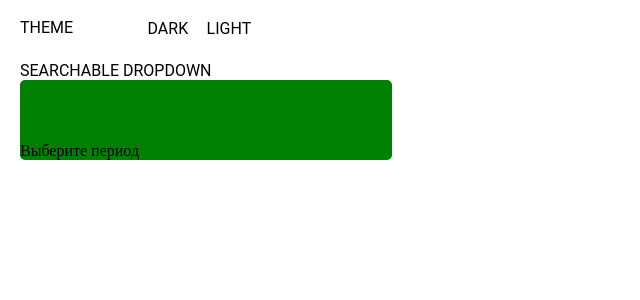
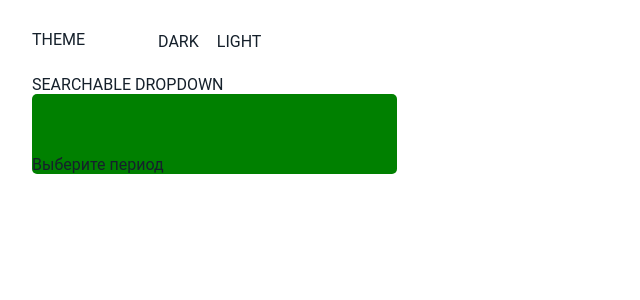
Before and after one commit to skinnykaen/DropDown-VueJs, a Vue app: page / in a window 1280 px wide. Shown: the top 300 px of the page, without its empty margins (0-640 px from the left). Built offline with nearby package versions, Linux system fonts and the light colour scheme.

Commit message:
switch mode

```diff
--- a/src/App.vue
+++ b/src/App.vue
@@ -1,7 +1,7 @@
 <template>
-  <div class="app">
-    <SwitchTheme></SwitchTheme>
-    <DropDown></DropDown>
+  <div class="app" :class="mode">
+    <SwitchTheme @toggleTheme="toggleTheme"></SwitchTheme>
+    <DropDown ></DropDown>
   </div>
 </template>
 
@@ -9,11 +9,21 @@
 import SwitchTheme from "@/components/SwitchTheme";
 import DropDown from "@/components/DropDown";
 export default {
+  data () {
+    return {
+      mode: 'light'
+    }
+  },
   components: {
     SwitchTheme,
-    DropDown
+    DropDown,
+  },
+  methods: {
+    toggleTheme(mode){
+     this.mode = mode;
+    }
   }
-}
+};
 </script>
 
 <style>
@@ -21,8 +31,18 @@ export default {
   margin: 0;
   padding: 0;
   box-sizing: border-box;
+  font-family: "Roboto", sans-serif;
 }
 .app {
-  padding: 20px;
+  padding: 2rem;
+  width: 100vw;
+  min-height: 100vh;
+  background: #FFFFFF;
+  color: #15202b;
+  transition: background 0.3s ease-in-out;
+}
+.dark {
+  background: #181F29;
+  color: #E8E8E8;
 }
 </style>
--- a/src/components/SwitchTheme.vue
+++ b/src/components/SwitchTheme.vue
@@ -2,8 +2,8 @@
   <div class="switchTheme">
     <span>THEME</span>
     <div class="themes">
-      <span class="dark" @click="toggleTheme">DARK</span>
-      <span class="light" @click="toggleTheme">LIGHT</span>
+      <span class="darkTheme" @click="toggleTheme">DARK</span>
+      <span class="lightTheme" @click="toggleTheme">LIGHT</span>
     </div>
   </div>
 </template>
@@ -12,14 +12,17 @@
 export default {
   data() {
     return {
-      isDark: true,
+      mode: "light",
     };
   },
   methods: {
-    toggleTheme() {
-      console.log("Хочу сменить тему");
-      console.log(this.isDark)
-      this.isDark = !this.isDark;
+    toggleTheme(e) {
+      if(e.target.className === "darkTheme"){
+        this.mode = "dark"
+      }else{
+        this.mode = "light"
+      }
+      this.$emit('toggleTheme', this.mode)
     },
   },
 };
```
Also changed, not shown: 2 other files (tests, documents, lock files or other folders).
